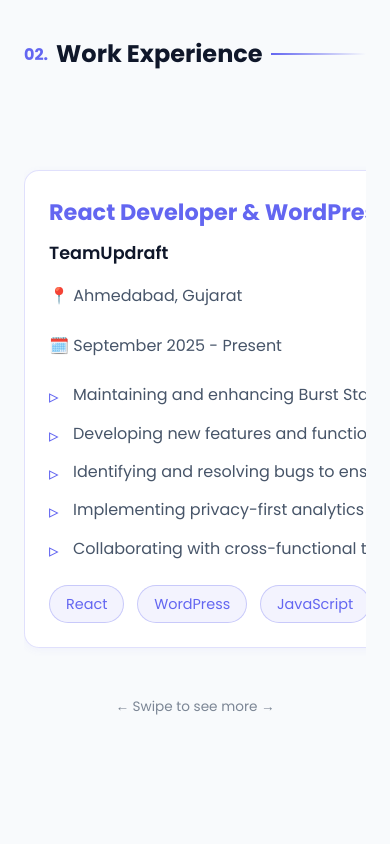
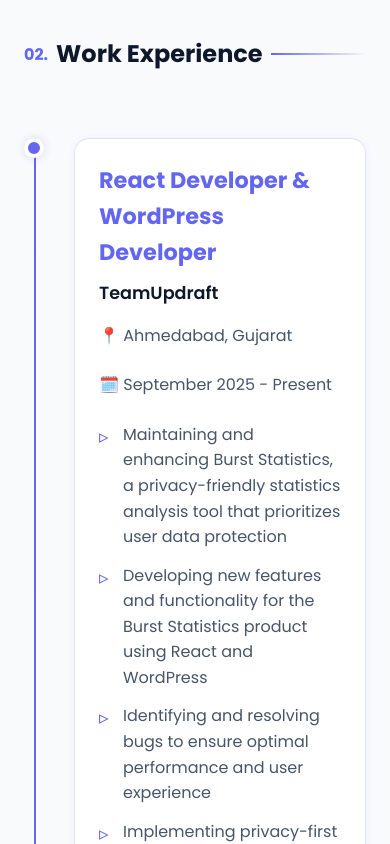
Before and after one commit to SH4LIN/SH4LIN.github.io, a Next.js app: page / in a window 390 px wide. Shown: the part 2380-3224 px from the top of the page. Built offline with nearby package versions, Linux system fonts and the light colour scheme.

Commit message:
refactor: remove mobile horizontal scroll logic and related styles

```diff
--- a/app/components/Experience.tsx
+++ b/app/components/Experience.tsx
@@ -1,6 +1,4 @@
 'use client'
-
-import { useEffect, useState } from 'react'
 
 interface ExperienceItem {
     id: number
@@ -15,62 +13,6 @@ interface ExperienceItem {
 }
 
 export default function Experience({ experience }: { experience: ExperienceItem[] }) {
-    const [isMobile, setIsMobile] = useState(false)
-
-    useEffect(() => {
-        const checkMobile = () => setIsMobile(window.innerWidth <= 768)
-        checkMobile()
-        window.addEventListener('resize', checkMobile)
-        return () => window.removeEventListener('resize', checkMobile)
-    }, [])
-
-    if (isMobile) {
-        return (
-            <section id='experience' className='experience-section'>
-                <div className='container'>
-                    <h2 className='section-title' data-aos='fade-up'>
-                        <span className='title-number'>02.</span>
-                        <span className='title-text'>Work Experience</span>
-                        <span className='title-line'></span>
-                    </h2>
-                    <div className='experience-horizontal'>
-                        <div className='experience-scroll'>
-                            {experience.map((job) => (
-                                <div key={job.id} className='experience-card'>
-                                    <div className='timeline-content'>
-                                        <div className='job-header'>
-                                            <h3>{job.position}</h3>
-                                            <span className='company'>{job.company}</span>
-                                        </div>
-                                        <div className='job-meta'>
-                                            <span className='location'>📍 {job.location}</span>
-                                            <span className='date'>
-                                                🗓️ {job.startDate} - {job.endDate}
-                                            </span>
-                                        </div>
-                                        <ul className='job-description'>
-                                            {job.description.map((desc: string, i: number) => (
-                                                <li key={i}>{desc}</li>
-                                            ))}
-                                        </ul>
-                                        <div className='job-tech'>
-                                            {job.technologies?.map((tech: string, i: number) => (
-                                                <span key={i} className='tech-tag'>
-                                                    {tech}
-                                                </span>
-                                            ))}
-                                        </div>
-                                    </div>
-                                </div>
-                            ))}
-                        </div>
-                        <div className='scroll-hint'>← Swipe to see more →</div>
-                    </div>
-                </div>
-            </section>
-        )
-    }
-
     return (
         <section id='experience' className='experience-section'>
             <div className='container'>
--- a/app/styles/sections.css
+++ b/app/styles/sections.css
@@ -230,52 +230,6 @@
     transform: translateY(-2px);
 }
 
-/* Mobile Horizontal Experience Scroll */
-.experience-horizontal {
-    position: relative;
-    width: 100%;
-}
-
-.experience-scroll {
-    display: flex;
-    gap: 1.5rem;
-    overflow-x: auto;
-    overflow-y: hidden;
-    scroll-snap-type: x mandatory;
-    padding: 2rem 0.5rem;
-    -webkit-overflow-scrolling: touch;
-    scrollbar-width: thin;
-    scrollbar-color: var(--primary-color) rgba(99, 102, 241, 0.1);
-}
-
-.experience-scroll::-webkit-scrollbar {
-    height: 6px;
-}
-
-.experience-scroll::-webkit-scrollbar-track {
-    background: rgba(99, 102, 241, 0.1);
-    border-radius: 10px;
-}
-
-.experience-scroll::-webkit-scrollbar-thumb {
-    background: var(--primary-color);
-    border-radius: 10px;
-}
-
-.experience-card {
-    min-width: 85vw;
-    scroll-snap-align: center;
-    flex-shrink: 0;
-}
-
-.scroll-hint {
-    text-align: center;
-    color: var(--text-secondary);
-    font-size: 0.85rem;
-    margin-top: 1rem;
-    opacity: 0.7;
-}
-
 /* ===== EDUCATION SECTION ===== */
 .education-section {
     min-height: 100vh;
```
